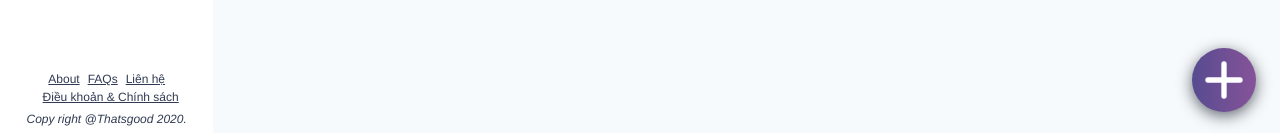
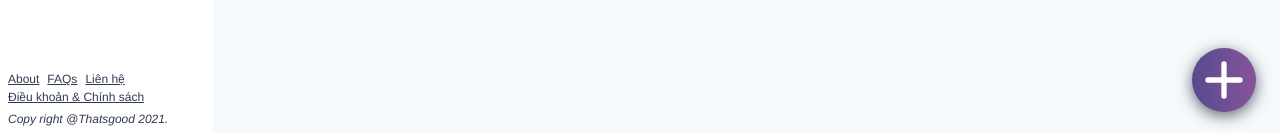
Before and after one commit to giangvincent/english-learning-social-network, a Vue app: page / in a window 1280 px wide. Shown: the part 664-797 px from the top of the page. Built offline with nearby package versions, Linux system fonts and the light colour scheme; a web font is replaced by a local one.

Commit message:
fix left side panel

```diff
--- a/src/components/FooterInfo.vue
+++ b/src/components/FooterInfo.vue
@@ -1,15 +1,13 @@
 <template>
   <div class="bottom-0 p-2 text-xs z-10 bg-white fixed w-64 md:w-1/5 lg:w-1/6">
-    <ul
-      class="flex flex-wrap my-1 items-center justify-center underline space-x-2"
-    >
-      <li>About</li>
-      <li>FAQs</li>
-      <li>Liên hệ</li>
+    <ul class="flex flex-wrap my-1 items-center underline">
+      <li class="mr-2">About</li>
+      <li class="mr-2">FAQs</li>
+      <li class="mr-2">Liên hệ</li>
       <li>Điều khoản & Chính sách</li>
     </ul>
-    <div class="text-center italic">
-      Copy right @Thatsgood 2020.
+    <div class="italic">
+      Copy right @Thatsgood {{ new Date().getFullYear() }}.
     </div>
   </div>
 </template>
--- a/src/components/Navigator/SidePanelLeft.vue
+++ b/src/components/Navigator/SidePanelLeft.vue
@@ -8,7 +8,7 @@
     <!-- shade -->
 
     <section
-      class="bg-white transform md:transform-none ease-in-out transition-all duration-300 translate-x-0  fixed top-0 bottom-0 z-50 md:z-30 w-64 md:w-1/5 lg:w-1/6 -translate-x-full"
+      class="bg-white transform md:transform-none ease-in-out transition-all duration-300 translate-x-0  fixed top-0 bottom-0 z-50 md:z-30 w-64 md:w-1/5 lg:w-1/6"
       :class="{ '-translate-x-full': !showPanelLeft }"
     >
       <nav
```
